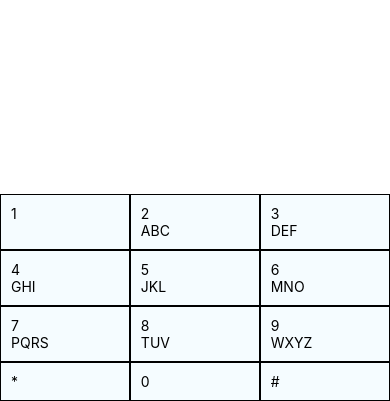
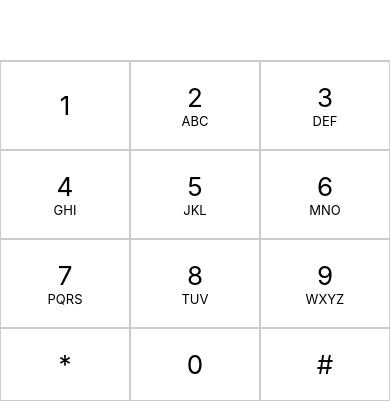
Before and after one commit to dimalakh/T9-word-predictor-rn, a React Native app: screen / in a window 390 px wide. Shown: the part 443-844 px from the top of the page. Built offline with nearby package versions, Linux system fonts and the light colour scheme.

Commit message:
Added styles for keyboard, added variables for UI

```diff
--- a/src/components/keyboard/index.js
+++ b/src/components/keyboard/index.js
@@ -6,6 +6,7 @@ import {
 } from 'react-native'
 
 import Key from './key'
+import variables from '../../constants/variables'
 
 const KeyboardComponent = () => (
   <View style={styles.keyboardWrapper}>
@@ -32,6 +33,8 @@ export default KeyboardComponent
 const styles = StyleSheet.create({
   keyboardWrapper: {
     flexDirection: 'row',
-    flexWrap: 'wrap'
+    flexWrap: 'wrap',
+    borderTopWidth: 1,
+    borderTopColor: variables.grey
   }
 })
--- a/src/components/keyboard/key.js
+++ b/src/components/keyboard/key.js
@@ -6,6 +6,7 @@ import {
 } from 'react-native'
 import { connect } from 'react-redux'
 
+import variables from '../../constants/variables'
 import {
   setCurrentLetter,
   addLetterToCurrentWord,
@@ -23,6 +24,9 @@ class KeyComponent extends Component {
     this.handleKeyPress = this.handleKeyPress.bind(this)
     this.handleKeyUp = this.handleKeyUp.bind(this)
     this.reset = this.reset.bind(this)
+    this.state = {
+      isPressed: false
+    }
   }
 
   reset () {
@@ -36,6 +40,7 @@ class KeyComponent extends Component {
   handleKeyPress () {
     const { symbols } = this.props
 
+    this.setState({ isPressed: true })
     this.props.setLetter(symbols[this.counter])
 
     if (!this.intervalId) {
@@ -54,21 +59,28 @@ class KeyComponent extends Component {
   }
 
   handleKeyUp () {
+    this.setState({ isPressed: false })
+
     if (this.title === '0' && this.counter === 1) {
       return this.reset()
     }
+
     this.props.saveLetter(this.subtitle)
     this.reset()
   }
 
   render() {
+    const renderSubTitle = () =>
+      this.subtitle && <Text style={styles.keySubtitle}>{ this.subtitle }</Text>
+
     return <TouchableOpacity
-      style={styles.keyWrapper}
+      activeOpacity={1}
+      style={[ styles.keyWrapper, this.intervalId && styles.activeKeyWrapper ]}
       onPressIn={this.handleKeyPress}
       onPressOut={this.handleKeyUp}
     >
-      <Text>{ this.title }</Text>
-      <Text>{ this.subtitle }</Text>
+      <Text style={styles.keyTitle}>{ this.title }</Text>
+      { renderSubTitle() }
     </TouchableOpacity>
   }
 }
@@ -90,9 +102,23 @@ export default connect(
 
 const styles = StyleSheet.create({
   keyWrapper: {
-    width: '33.3%',
-    padding: 10,
-    borderColor: '#000',
-    borderWidth: 1
+    width: '33.333%',
+    paddingVertical: 20,
+    paddingHorizontal: 10,
+    borderColor: variables.grey,
+    backgroundColor: variables.white,
+    borderWidth: 1,
+    alignItems: 'center',
+    justifyContent: 'center'
+  },
+  activeKeyWrapper: {
+    borderColor: variables.lightGrey,
+    backgroundColor: variables.hover
+  },
+  keyTitle: {
+    fontSize: 26,
+  },
+  keySubtitle: {
+    fontSize: 13
   }
 })
--- /dev/null
+++ b/src/constants/variables.js
@@ -0,0 +1,9 @@
+const variables = {
+  lightGrey: '#00000014',
+  lightBlue: '#d1f1ff',
+  grey: '#cccccc',
+  hover: '#f5f4f4',
+  white: '#fff'
+}
+
+export default variables
```
